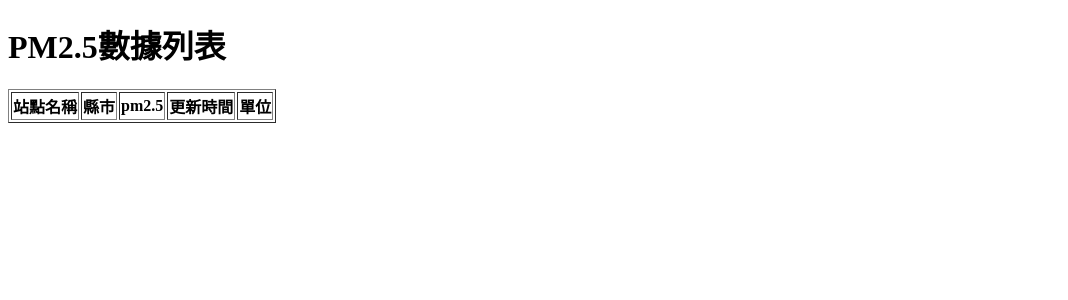
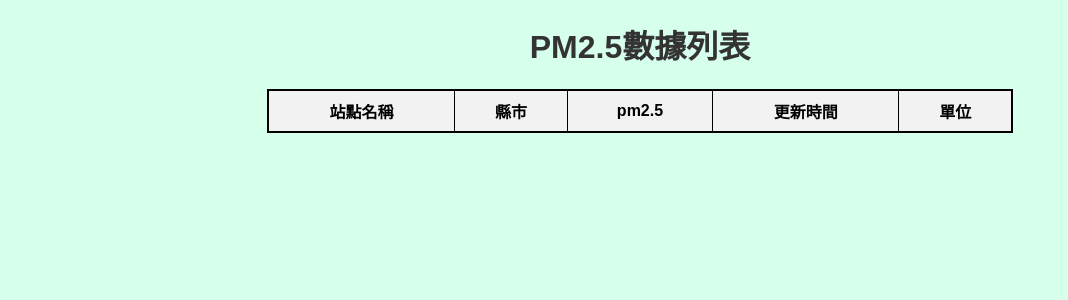
Before and after one commit to janice-gitHub/Flask, a Flask app: page /pm25 in a window 1280 px wide. Shown: the top 300 px of the page, without its empty margins (0-1068 px from the left). Run offline with Flask 3, Linux system fonts and the light colour scheme; data that the repository does not hold is empty.

Commit message:
add scroll

```diff
--- a/main.py
+++ b/main.py
@@ -1,6 +1,6 @@
 from flask import Flask, render_template
 from datetime import datetime
-from pm25 import get_open_data
+from pm25 import get_data_from_mysql
 
 
 books = {
@@ -27,7 +27,7 @@ app = Flask(__name__)
 @app.route("/pm25")
 def get_pm25():
 
-    values=get_open_data()
+    values=get_data_from_mysql()
     print(values)
     columns=["站點名稱","縣市","pm2.5","更新時間","單位"]
     return render_template("pm25.html",columns=columns,values=values)
--- a/pm25.py
+++ b/pm25.py
@@ -25,15 +25,17 @@ def open_db():
 
     try:
         conn=pymysql.connect(
-        host="127.0.0.1",
-        user="root",
-        password="",
-        port=3307,
-        database="demo"
+        host="mysql-13a4635d-janicelu0623-5b77.j.aivencloud.com",
+        user="avnadmin",
+        password="AVNS_NvjGxji6ejVexI2vR2h",
+        port=22040,
+        database="defaultdb"
         )
 
         #print(conn)
         cursor=conn.cursor()
+        cursor.execute(table_str)
+        conn.commit()
         print("資料庫開啟成功!")
     except Exception as e:
         print(e)
@@ -64,6 +66,24 @@ def write_to_sql():
     except Exception as e:
         print(e)
 
+def get_data_from_mysql():
+    try:
+        open_db()
+        sqlstr = (
+            "select site,county,pm25,datacreationdate,itemunit "
+            "from pm25 "
+            "where datacreationdate=(select max(datacreationdate) from pm25);"
+        )
+        cursor.execute(sqlstr)
+        datas = cursor.fetchall()
+        return datas
+    except Exception as e:
+        print(e)
+    finally:
+        close_db()
+    return None
+
+# print(get_data_from_mysql())
 
 # open_db()
 # write_to_sql()
--- a/templates/pm25.html
+++ b/templates/pm25.html
@@ -5,10 +5,97 @@
     <meta charset="UTF-8">
     <meta name="viewport" content="width=device-width, initial-scale=1.0">
     <title>Document</title>
+    <style>
+        body {
+            text-align: center;
+            font-family: Arial, sans-serif;
+            margin: 20px;
+            background-color: rgb(214, 255, 236);
+        }
+
+        h1 {
+            color: #333;
+        }
+
+        form {
+            text-align: left;
+            max-width: 400px;
+            margin: 0 auto;
+        }
+
+        label {
+            display: block;
+            margin-bottom: 8px;
+        }
+
+        input[type="number"] {
+            width: 100%;
+            padding: 8px;
+            margin-bottom: 10px;
+            box-sizing: border-box;
+        }
+
+        .buttons {
+            text-align: center;
+        }
+
+        button {
+            width: 100px;
+            padding: 10px 15px;
+            background-color: #28a745;
+            color: white;
+            border: none;
+            cursor: pointer;
+        }
+
+        button:hover {
+            background-color: #218838;
+        }
+
+        table {
+            border-collapse: collapse;
+            border: 1px solid;
+            margin: 0 auto;
+            width: 100%;
+        }
+
+        th,
+        td {
+            border: 1px solid;
+            padding: 8px;
+            text-align: center;
+        }
+
+        td {
+            background-color: rgb(255, 255, 255);
+        }
+
+        thead {
+            background-color: #f2f2f2;
+        }
+
+        #tableContainer {
+            max-height: 800px;
+            overflow-y: auto;
+            border: 1px solid black;
+            width: 60%;
+            margin: 0 auto;
+
+        }
+
+        @media screen and (max-width: 1024px) {
+
+            #tableContainer {
+                width: 60%;
+
+            }
+        }
+    </style>
 </head>
 
 <body>
     <h1>PM2.5數據列表</h1>
+    <div id="tableContainer">
         <table border="1">
 
             <thead>
@@ -34,5 +121,6 @@
         </table>
 
 </body>
+</div>
 
 </html>
```
Also changed, not shown: 1 other file. Lines whose indentation alone changed are shown as unchanged.
